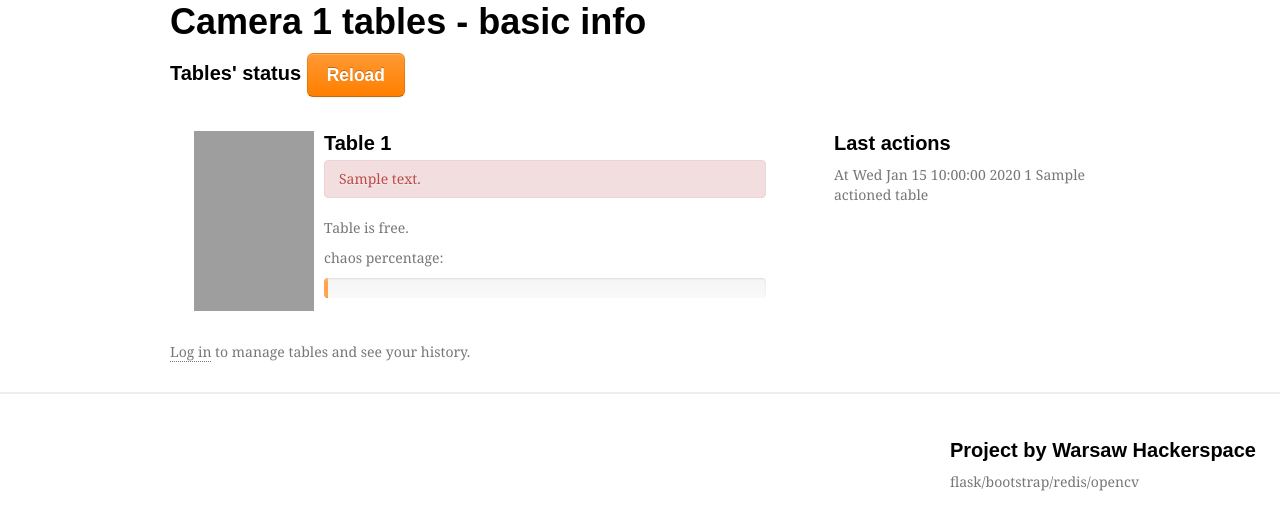
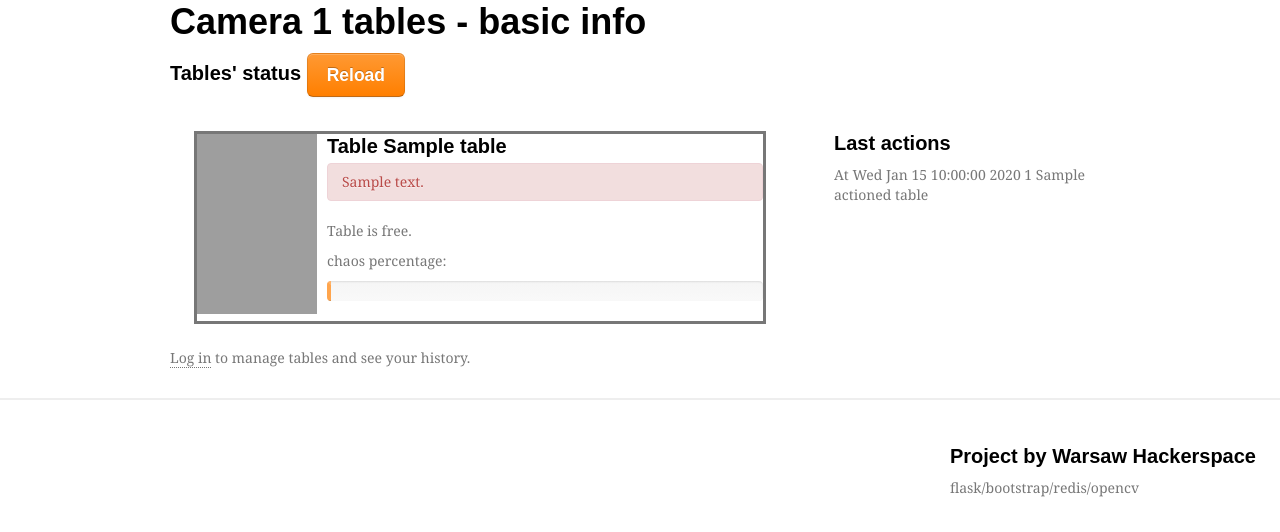
Before and after one commit to ilonajulczuk/hs-chaos, a Flask app: template web/templates/index.html in a window 1280 px wide. Shown: the part 844-1376 px from the top of the page. Before the commit the page ends 1335 px from the top, so only its background shows below. Run offline with Flask 2, Linux system fonts and the light colour scheme; the template is opened without the code that fills it: most values are stand-ins (such as "Sample title", 1, 10 or a date in 2020); parts of the project's set-up code (start-up, migrations or seed data) failed here and were passed over; some libraries are stand-ins or nearby versions; some web fonts are replaced; grey boxes are pictures that could not be loaded.

Commit message:
Colorful tables.

```diff
--- a/web/tables/models.py
+++ b/web/tables/models.py
@@ -148,6 +148,8 @@
 
     def __init__(self, id, redis_credentials=redis_defaults):
         self.id = id
+        self.name = id.split('-')[-2]
+        self.color = id.split('-')[-1]
         self.redis_client = redis.Redis(**redis_credentials)
 
     def is_used_now(self):
--- a/web/templates/index.html
+++ b/web/templates/index.html
@@ -38,12 +38,13 @@
         <div class="row-fluid">
             <div class="well-large span8">
 
-                <div class="media">
+                <div class="media" style="border-style:solid;
+                        border-color: rgb{{table.color}};" >
                     <a class="pull-left" href="#">
                         <img class="media-object" src='http://placekitten.com/120/180'/>
                     </a>
                     <div class="media-body">
-                    <h4 class="media-heading">Table {{table.id}}</h4>
+                    <h4 class="media-heading">Table {{table.name}}</h4>
 
                     {% if table.message %}
                     <div class="alert alert-error">
@@ -94,7 +95,7 @@
             <select id='table_id' name='table_id'>
             {% for camera, tables in tables_per_cam.items() %}
                 {% for table in tables %}
-                    <option value={{table.id}}>{{camera}}: table: {{table.id}}</option>
+                    <option value="{{table.id}}">{{camera}}: table: {{table.name}}</option>
                 {% endfor %}
             {% endfor %}
             </select>
--- a/web/utils.py
+++ b/web/utils.py
@@ -30,6 +30,8 @@
             occupied = table.is_used_now()
             table_status = {
                 'id': table.id,
+                'name': table.name,
+                'color': table.color,
                 'chaos_percentage': chaos_level,
                 'actions': occupancy_data,
                 'occupied': occupied
--- a/web/views.py
+++ b/web/views.py
@@ -43,11 +43,10 @@
 @app.route('/claim', methods=['POST'])
 def claim():
     table_id = request.form['table_id']
-    print table_id
     table = Table(table_id)
     table.claim(session['username'])
 
-    flash('Table: %s in now on you. Take care of it!' % table_id)
+    flash('Table: %s in now on you. Take care of it!' % table.name)
     return "200"
 
 @login_required
@@ -56,7 +55,7 @@
     table_id = request.form['table_id']
     table = Table(table_id)
     table.free(session['username'])
-    flash('Table: %s is now free. Thanks!' % table_id)
+    flash('Table: %s is now free. Thanks!' % table.name)
     return "200"
 
 @app.route('/login', methods=['GET', 'POST'])
```
